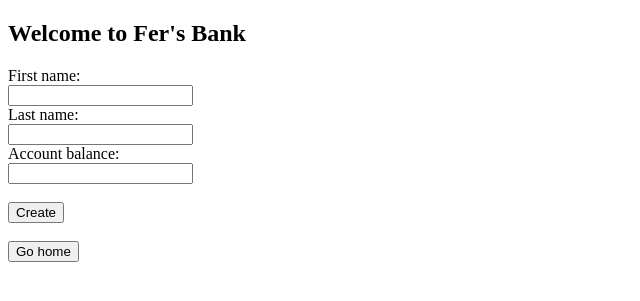
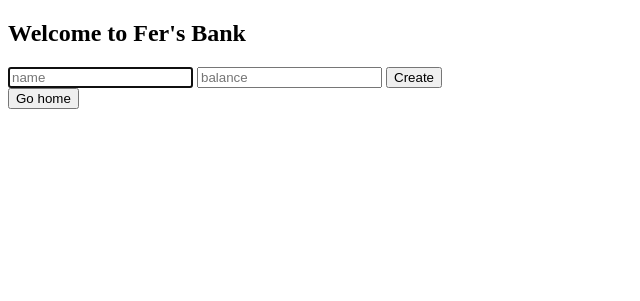
Before and after one commit to fvsteinbach/Fer-s-bank---Harvard-Final-Project, a Flask app: page /add-account.html in a window 1280 px wide. Shown: the top 301 px of the page, without its empty margins (0-640 px from the left). Run offline with Flask 2, Linux system fonts and the light colour scheme.

Commit message:
Updated validation form

```diff
--- a/app.py
+++ b/app.py
@@ -16,18 +16,23 @@ def add_account():
     return render_template("add-account.html")
 
 
-@app.route("/create-account.html")
+@app.route("/create-account.html", methods=["POST", "GET"])
 def create_account():
-    #Validade name
-    account_owner = request.form.get("fname" + " " + "lname")
-    if not account_owner:
+    #Validade first name
+    name = request.form.get("name")
+    if not name:
       return render_template("error.html", message="Missing name")
 
     #Validate account_balance
-    account_balance = request.form.get("balance")
-    if not account_balance:
-       return render_template("error.html", message="Missing balance")
+    balance = request.form.get("balance")
+    if not balance:
+      return render_template("error.html", message="Missing balance")
 
+    #Rember the balance
+    account_list[name] = balance
+
+    #Confirm account creation
+    return render_template("created.html")
 
 
 @app.route("/remove-account.html")
--- a/templates/add-account.html
+++ b/templates/add-account.html
@@ -5,17 +5,10 @@
 <h2>
     Welcome to Fer's Bank
   </h2>
-  <form>
-    <label for="fname">First name:</label><br>
-    <input type="text" id="fname" name="fname"><br>
-    <label for="lname">Last name:</label><br>
-    <input type="text" id="lname" name="lname"><br>
-    <label for="balance">Account balance:</label><br>
-    <input type="number" id="lname" name="lname"><br>
-    <br>
+  <form action="/create-account.html" method="POST">
+    <input autocomplete="off" autofocus name="name" placeholder="name" type="text">
+    <input autocomplete="off" autofocus name="balance" placeholder="balance" type="text">
     <input type="submit" value="Create">
-    <br>
-    <br>
   </form>
 
   <a href="/" ><button> Go home </button></a>
--- a/templates/error.html
+++ b/templates/error.html
@@ -5,4 +5,6 @@
     <h1>Error</h1>
     <p>{{ message }}</p>
 
+    <a href="/add-account.html" ><button> Try again </button></a>
+
 {% endblock %}
```
Also changed, not shown: templates/created.html (added, +9 -0 lines), templates/create-account.html (added).
